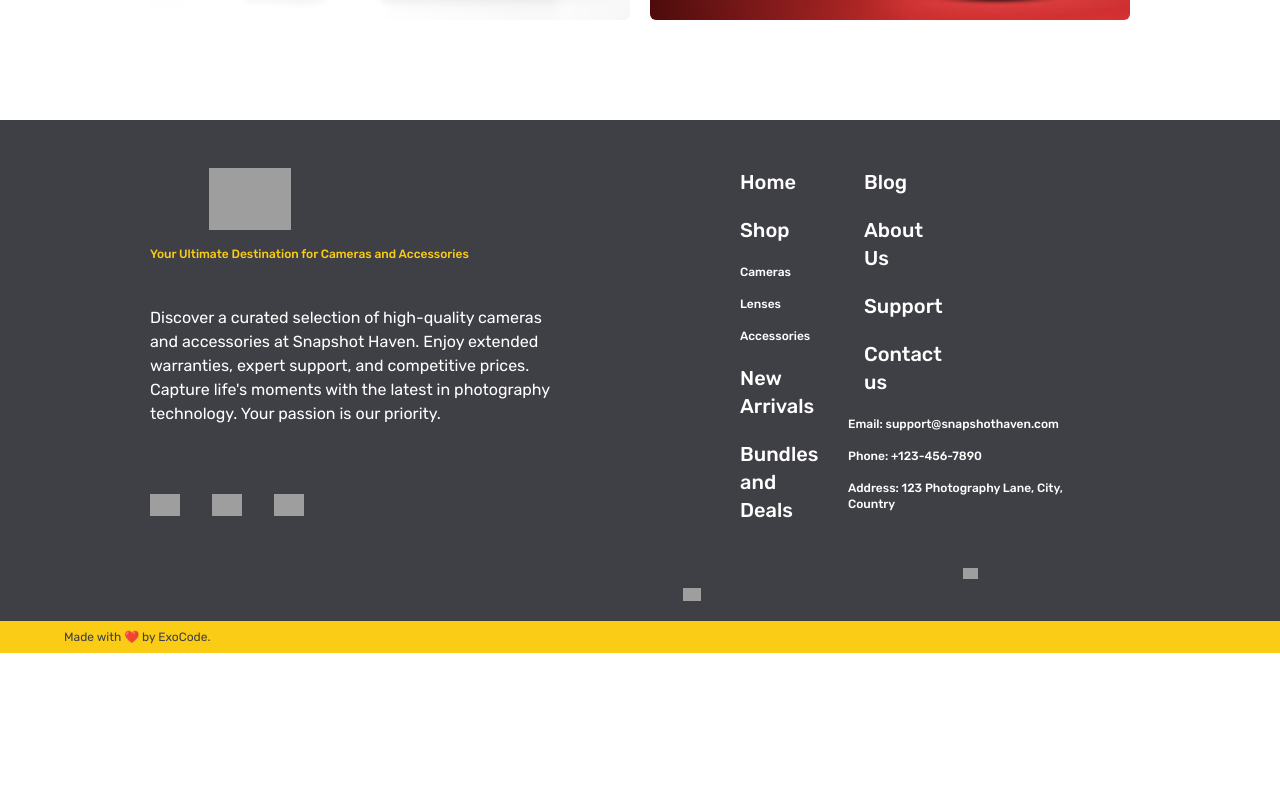
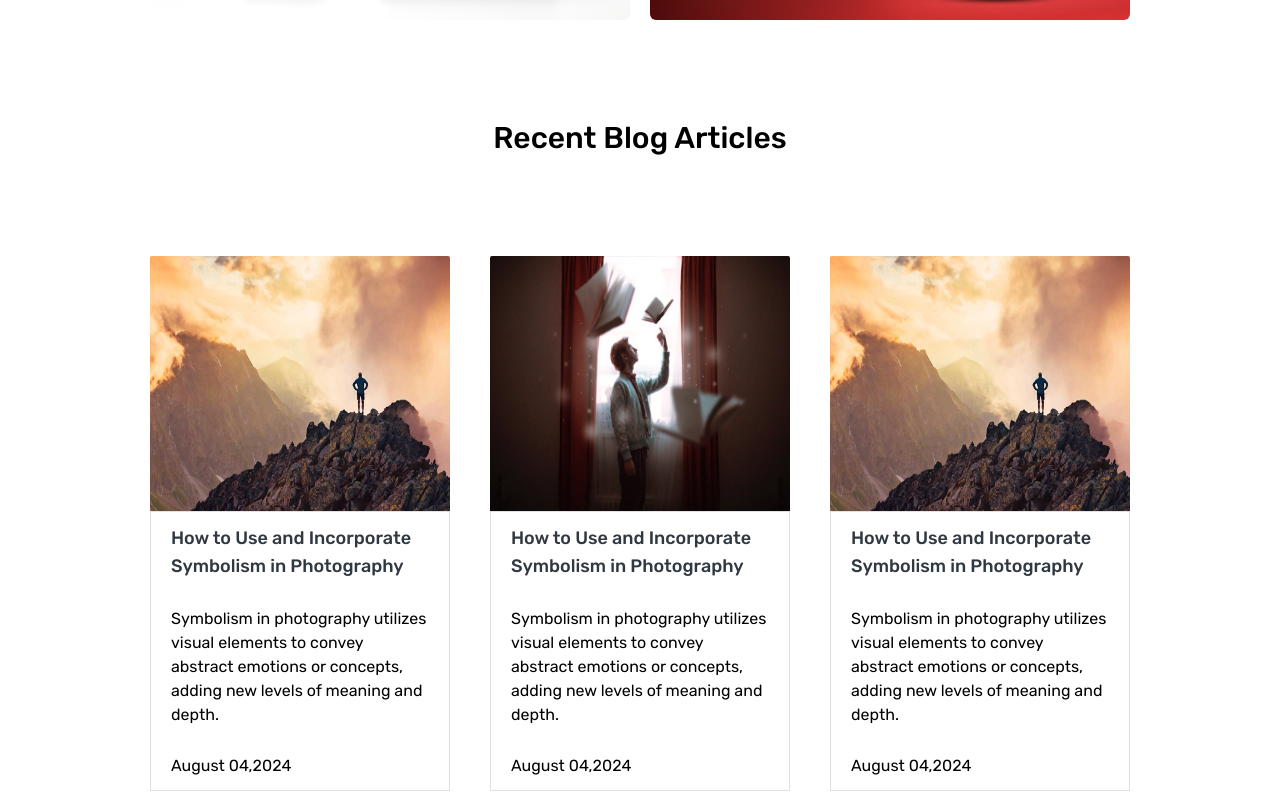
Before and after one commit to ExoCodeTeam/SnapshootHaven, a React (Vite) app in the folder frontend/: page / in a window 1280 px wide. Shown: the part 1685-2480 px from the top of the page. Before the commit the page ends 2338 px from the top, so only its background shows below. Built offline with nearby package versions, Linux system fonts and the light colour scheme; grey boxes are pictures that could not be loaded.

Commit message:
Add Recent Blog Section

```diff
--- a/frontend/src/Components/Landing.jsx
+++ b/frontend/src/Components/Landing.jsx
@@ -1,6 +1,8 @@
 import snaplogo from "../assets/snaplogo.svg";
 import image from "../assets/image.png";
 import image1 from "../assets/image1.jpg";
+import blog1 from "../assets/Blog1.png";
+import blog2 from "../assets/Blog2.png";
 
 import features from "../assets/features.svg";
 import search from "../assets/searche.png";
@@ -13,6 +15,7 @@ import { Swiper, SwiperSlide } from "swiper/react";
 import "swiper/css";
 import "swiper/css/bundle";
 import Ads from "./Ads";
+import RecentBlog from "./RecentBlog";
 
 export default function Landing() {
   const navigation = [
@@ -78,8 +81,31 @@ export default function Landing() {
         <Gallery />
       </div>
       <Ads />
-      <div className="mx-[150px] my-[100px]"></div>
-
+      <div className=" my-[100px]">
+        <h1 className="mx-auto mt-10 w-fit text-3xl font-medium">
+          Recent Blog Articles
+        </h1>
+      </div>
+      <div className="mx-[150px] my-[100px] grid grid-cols-3 gap-10">
+        <RecentBlog
+          img={blog1}
+          title="How to Use and Incorporate Symbolism in Photography"
+          desc="Symbolism in photography utilizes visual elements to convey abstract emotions or concepts, adding new levels of meaning and depth."
+          date="August 04,2024"
+        />
+        <RecentBlog
+          img={blog2}
+          title="How to Use and Incorporate Symbolism in Photography"
+          desc="Symbolism in photography utilizes visual elements to convey abstract emotions or concepts, adding new levels of meaning and depth."
+          date="August 04,2024"
+        />
+        <RecentBlog
+          img={blog1}
+          title="How to Use and Incorporate Symbolism in Photography"
+          desc="Symbolism in photography utilizes visual elements to convey abstract emotions or concepts, adding new levels of meaning and depth."
+          date="August 04,2024"
+        />
+      </div>
       <Footer></Footer>
     </div>
   );
--- /dev/null
+++ b/frontend/src/Components/RecentBlog.jsx
@@ -0,0 +1,16 @@
+function RecentBlog({ title, date, desc, img }) {
+  return (
+    <div className="border-b-4 hover:border-[#F6C90E] border-b-transparent transition-all ease-in-out">
+      <img src={img} className="rounded-t-sm h-[255px]" />
+      <div className="px-5 py-3 flex flex-col justify-between h-[280px] border border-[#3a475029]">
+        <h4 className="font-[500] text-lg text-[#303841]">{title}</h4>
+        <p className="">
+          {desc}
+        </p>
+        <span>{date}</span>
+      </div>
+    </div>
+  );
+}
+
+export default RecentBlog;
```
Also changed, not shown: frontend/src/assets/Blog1.png (added), frontend/src/assets/Blog2.png (added).
